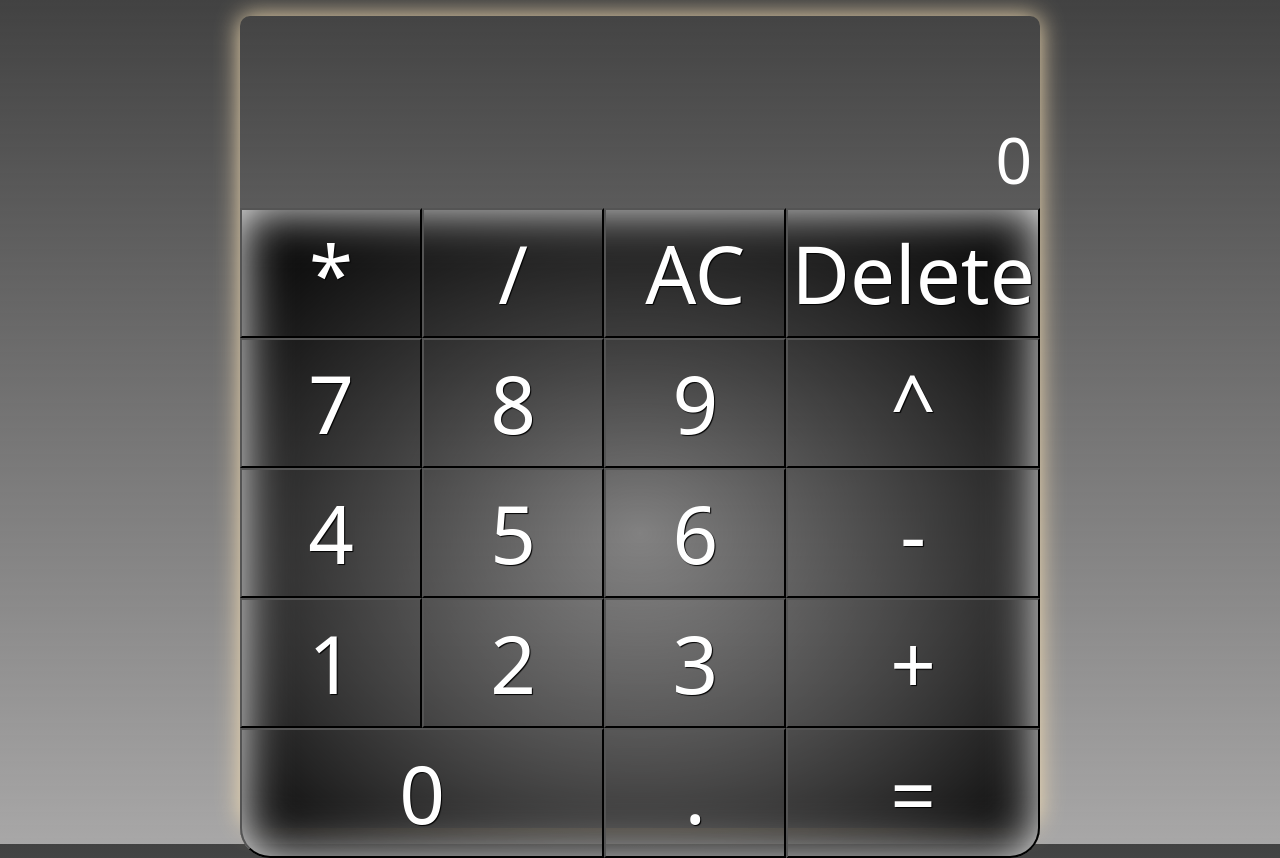
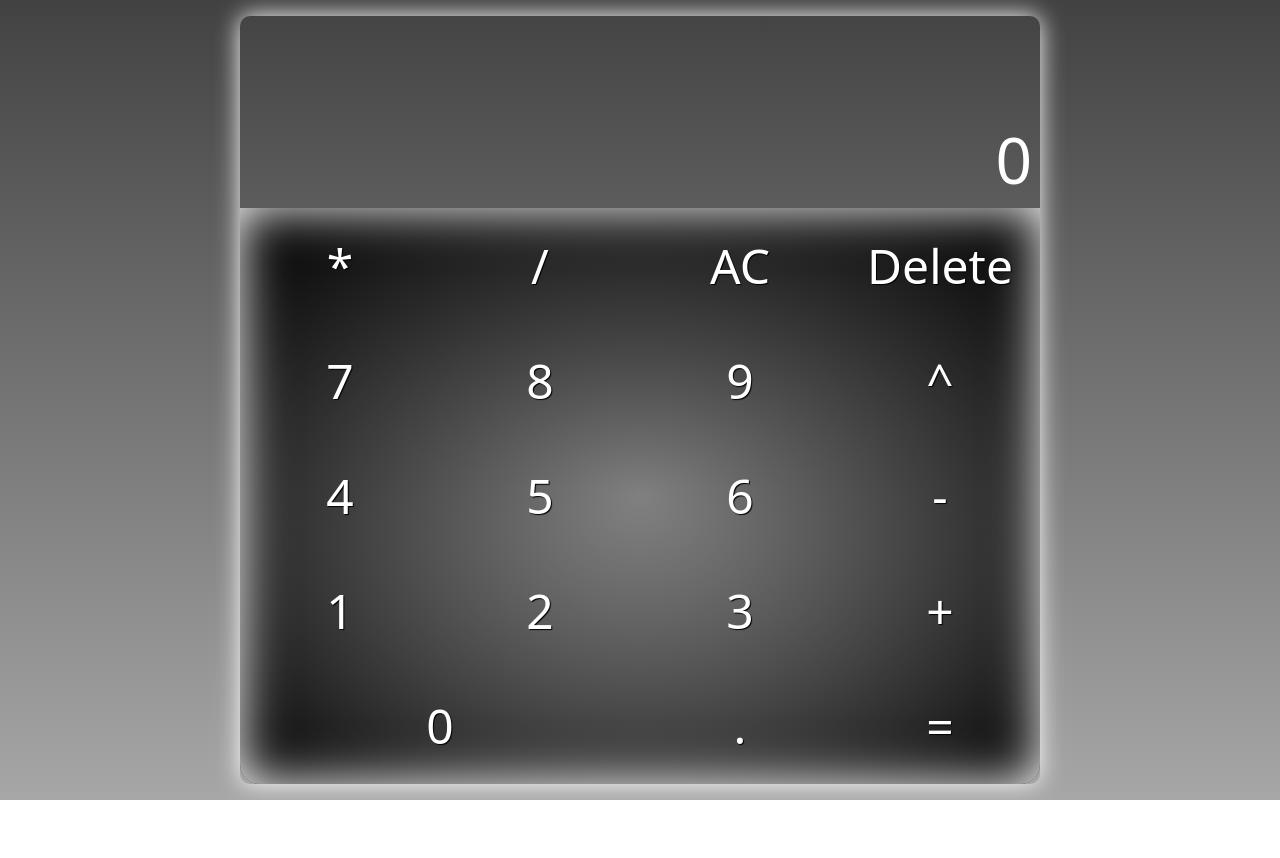
Before and after one commit to Aszlaczek/calculator, a React (Vite) app: page / in a window 1280 px wide. After the commit the page ends 800 px from the top, so only its background shows below. Built offline with nearby package versions, Linux system fonts and the light colour scheme.

Commit message:
Cosmetic changes

```diff
--- a/src/App.tsx
+++ b/src/App.tsx
@@ -99,7 +99,7 @@ const App = () => {
   };
 
   return (
-    <main>
+    <>
       <div id="title">
         <span className="res1">{result}</span>
         <span className="res2">{input}</span>
@@ -107,7 +107,7 @@ const App = () => {
       <div className="buttons">
         <Buttons list={listAll} onClick={handleButtonClick} />
       </div>
-    </main>
+    </>
   );
 };
 
--- a/src/css/App.css
+++ b/src/css/App.css
@@ -1,24 +1,26 @@
 .buttons {
   display: grid;
   grid-template-columns: repeat(4, 1fr);
-  min-height: 100%;
+  height: 100%;
   background-image: radial-gradient(transparent, black);
   box-shadow: inset 0px 0px 50px white;
-  border-bottom-left-radius: 30px;
-  border-bottom-right-radius: 30px;
+  border-bottom-left-radius: 20px;
+  border-bottom-right-radius: 20px;
 }
+
 .item {
-  font-size: clamp(1.5rem, 10svw, 5rem);
+  font-size: clamp(1.5rem, 10svw, 3rem);
   background-color: transparent;
   color: white;
   padding: 0 0.2rem;
   text-shadow: 1px 1px 1px black;
+  border: none;
   &:nth-child(17) {
     grid-column: 1/3;
-    border-bottom-left-radius: 30px;
+    border-bottom-left-radius: 20px;
   }
   &:last-child {
-    border-bottom-right-radius: 30px;
+    border-bottom-right-radius: 20px;
   }
 }
 
@@ -27,7 +29,6 @@
   padding-inline: 0.5rem;
   grid-template-rows: 1fr 1fr;
   color: white;
-  max-width: 100%;
   & > span {
     display: grid;
     place-items: center end;
--- a/src/css/index.css
+++ b/src/css/index.css
@@ -63,9 +63,10 @@
 body {
   min-width: 100svw;
   min-height: 100svh;
+  overflow: hidden;
   display: grid;
-  place-items: start center;
-  padding: 1rem;
+  place-items: center;
+  padding: 1rem 2rem;
   background-image: linear-gradient(rgba(0, 0, 0, 0.742), rgb(168, 167, 167));
   position: relative;
   &::before {
@@ -98,19 +99,12 @@ body {
   }
 }
 #root {
-  animation: hello 1s 1s forwards;
+  animation: hello 1s 0.8s forwards;
   opacity: 0;
   width: clamp(20rem, 75%, 50rem);
-  max-width: 100%;
-  height: 100%;
+  min-height: 100%;
   border-radius: 10px;
-  border-bottom-left-radius: 20px;
-  border-bottom-right-radius: 20px;
   display: grid;
-  box-shadow: 0 0 25px wheat;
+  box-shadow: 0 0 25px rgb(255, 255, 255);
+  grid-template-rows: min-content 1fr;
 }
-
-main {
-  display: grid;
-  grid-template-rows: 1fr 80%;
-}
```
